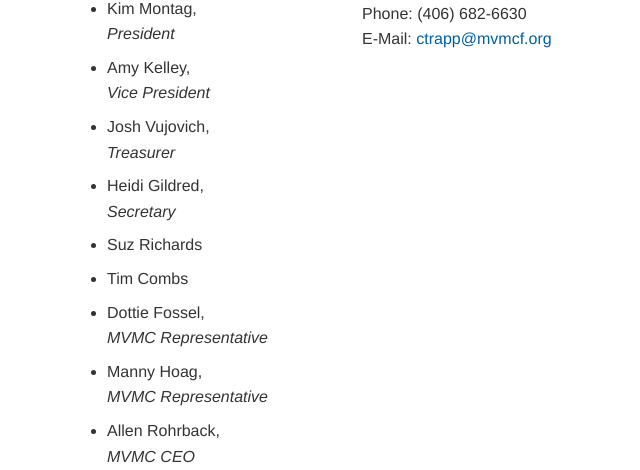
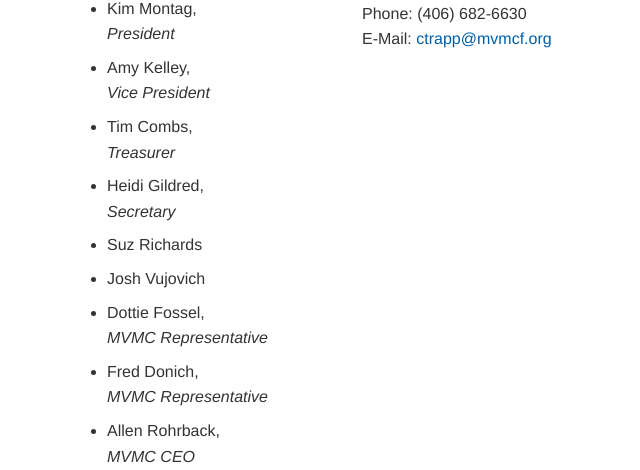
Before and after one commit to polarbeardesign/mvmcf, a PHP site: page /aboutus.php in a window 1280 px wide. Shown: the part 1652-2122 px from the top of the page, without its empty margins (45-685 px from the left). Run offline with PHP 8.4, Linux system fonts and the light colour scheme.

Commit message:
updated board members

```diff
--- a/aboutus.php
+++ b/aboutus.php
@@ -63,12 +63,12 @@
        <ul>
          <li>Kim Montag,<br /><em>President</em></li>
          <li>Amy Kelley,<br /><em>Vice President</em></li>
-         <li>Josh Vujovich,<br /><em>Treasurer</em></li>
+         <li>Tim Combs,<br /><em>Treasurer</em></li>
          <li>Heidi Gildred,<br /><em>Secretary</em></li>
          <li>Suz Richards</li>
-         <li>Tim Combs</li>
+         <li>Josh Vujovich</li>
          <li>Dottie Fossel,<br /><em>MVMC Representative</em></li>
-         <li>Manny Hoag,<br /><em>MVMC Representative</em></li>
+         <li>Fred Donich,<br /><em>MVMC Representative</em></li>
          <li>Allen Rohrback,<br /><em>MVMC CEO</em></li>
         </ul>
       </div>
```
